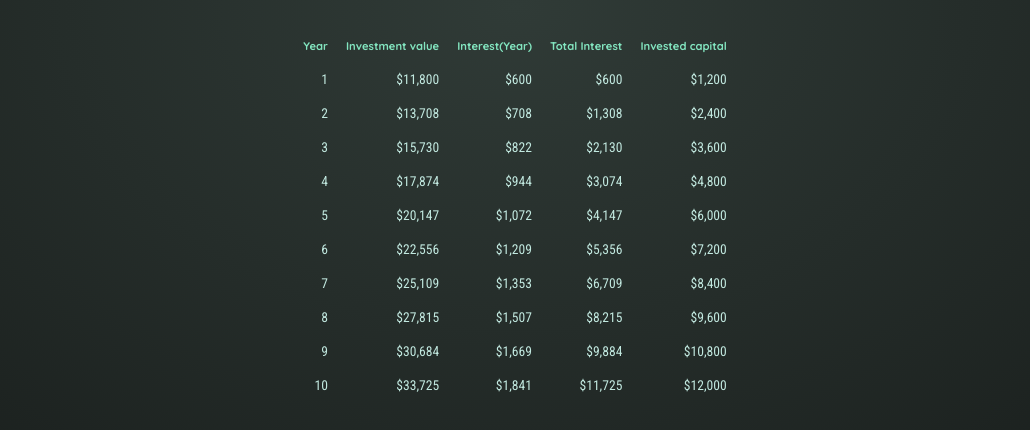
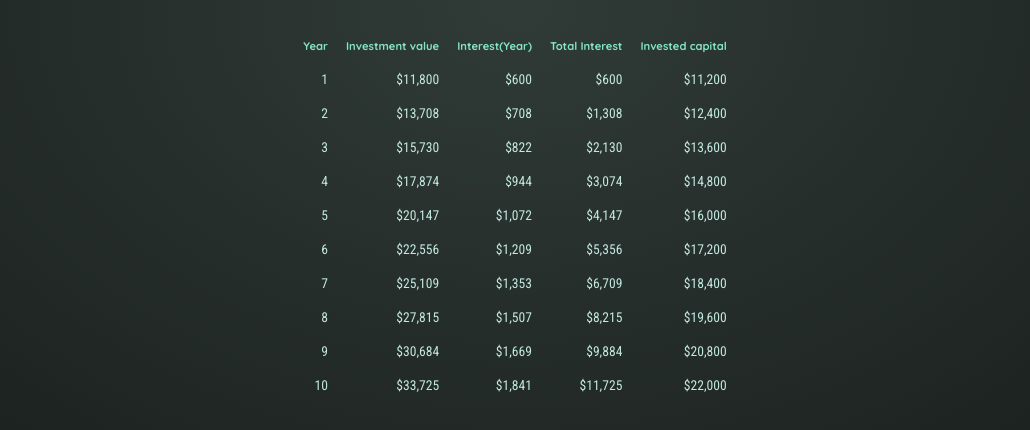
Before and after one commit to JamesBracken/Investment-calculator, a React (Vite) app: page / in a window 1280 px wide. Shown: the part 446-876 px from the top of the page, without its empty margins (125-1155 px from the left). Built offline with nearby package versions, Linux system fonts and the light colour scheme.

Commit message:
Bug fixes, conditionally render table and finishing touches

```diff
--- a/src/App.jsx
+++ b/src/App.jsx
@@ -11,12 +11,14 @@ const [userInput, setUserInput] = useState({
   expectedReturn : 6,
   duration : 10
 })
+const isInputTrue = userInput.duration >= 1;
 
 function handleChange(inputIdentifier, newValue){
   setUserInput(prevUserInput => {
       return {
-          ...prevUserInput, [inputIdentifier ]: +newValue
+        ...prevUserInput, [inputIdentifier ]: +newValue
       }
+
   })
 }
 
@@ -24,9 +26,9 @@ function handleChange(inputIdentifier, newValue){
     <>
       <Header id='header'/>
       <UserInput userInput={userInput} onChangeInput={handleChange}/>
-      <Results input={userInput}/>
+      {!isInputTrue && <p className='center'>Please input a duration larger than 0</p> }
+      {isInputTrue && <Results input={userInput}/>}
     </>
   )
 }
-
 export default App
--- a/src/components/Results.jsx
+++ b/src/components/Results.jsx
@@ -19,14 +19,15 @@ export default function Results({ input }){
             </thead>
         <tbody>
         {results.map(yearData => {
-            const totalInterest = yearData.valueEndOfYear-yearData.annualInvestment*yearData.year;
-            const collectiveInvestment = yearData.valueEndOfYear - totalInterest ;
+            const totalInterest = yearData.valueEndOfYear-
+            yearData.annualInvestment*yearData.year - initialInvestment;
+            const collectiveInvestment = yearData.valueEndOfYear-totalInterest ;
             return(
                 <tr key={yearData.year}>
                     <td>{yearData.year}</td>
                     <td>{formatter.format(yearData.valueEndOfYear)}</td>
                     <td>{formatter.format(yearData.interest)}</td>
-                    <td>{formatter.format(totalInterest-initialInvestment)}</td>
+                    <td>{formatter.format(totalInterest)}</td>
                     <td>{formatter.format(collectiveInvestment)}</td>
                 </tr>
             )
--- a/src/components/UserInput.jsx
+++ b/src/components/UserInput.jsx
@@ -1,20 +1,7 @@
-import { useState } from "react"
+export function UserInput({userInput, onChangeInput}){
 
-export function UserInput(){
-    const [userInput, setUserInput] = useState({
-        initialInvestment : 10000,
-        annualInvestment : 1200,
-        expectedReturn : 6,
-        duration : 10
-    })
 
-    function handleChange(inputIdentifier, newValue){
-        setUserInput(prevUserInput => {
-            return {
-                ...prevUserInput, [inputIdentifier ]: newValue
-            }
-        })
-    }
+
     return(
         <section id="user-input">
             <div className="input-group">
@@ -22,7 +9,7 @@ export function UserInput(){
                 <label>Initial investment</label>
                 <input type="number" required
                 value = {userInput.initialInvestment}
-                onChange={(event) => handleChange('initialInvestment', event.target.value)
+                onChange={(event) => onChangeInput('initialInvestment', event.target.value)
                 }
                 />
             </p>
@@ -30,7 +17,7 @@ export function UserInput(){
                 <label>Annual investment</label>
                 <input type="number" required
                 value = {userInput.annualInvestment}
-                onChange={(event) => handleChange('annualInvestment', event.target.value)
+                onChange={(event) => onChangeInput('annualInvestment', event.target.value)
             }
             />
             </p>
@@ -40,7 +27,7 @@ export function UserInput(){
                 <label>Expected return</label>
                 <input type="number" required
                 value = {userInput.expectedReturn}
-                onChange={(event) => handleChange('expectedReturn', event.target.value)
+                onChange={(event) => onChangeInput('expectedReturn', event.target.value)
                 }
             />
             </p>
@@ -48,7 +35,7 @@ export function UserInput(){
                 <label>Duration</label>
                 <input type="number" required
                 value = {userInput.duration}
-                onChange={(event) => handleChange('duration', event.target.value)
+                onChange={(event) => onChangeInput('duration', event.target.value)
             }
             />
             </p>
```
